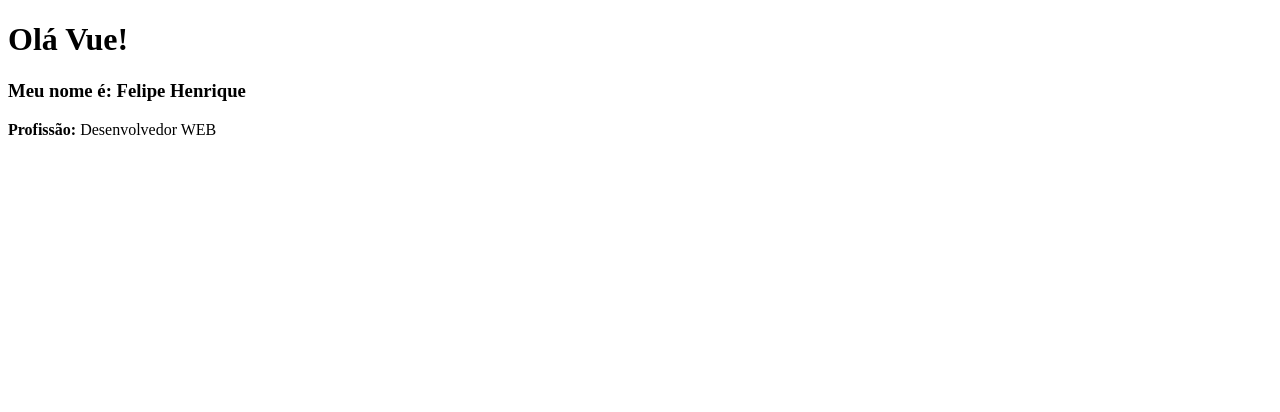
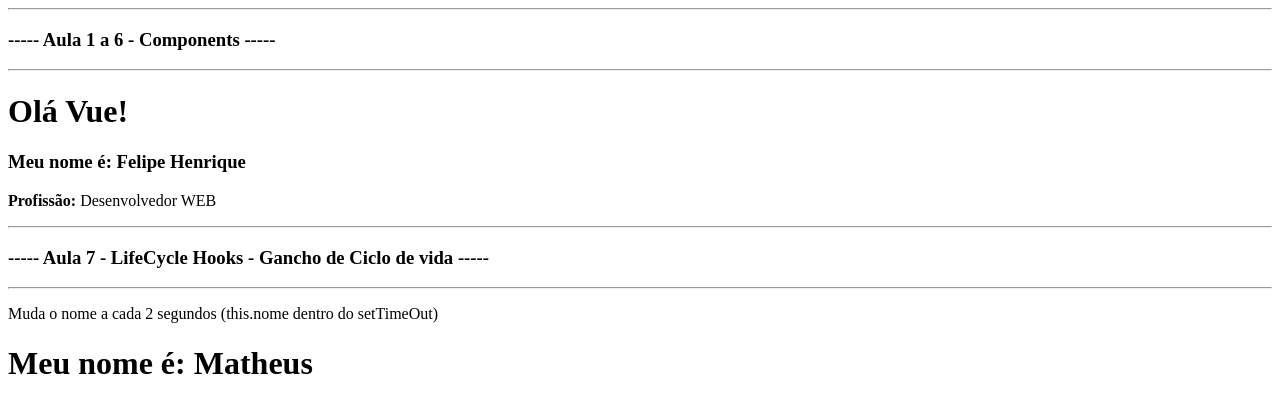
Before and after one commit to felipecabesssa/CursoVueMatheusYoutube, a Vue app in the folder projeto_vue/: page / in a window 1280 px wide. Shown: the top 412 px of the page. Built offline with nearby package versions, Linux system fonts and the light colour scheme.

Commit message:
LifeCycle Hooks - Ciclo de vida (gancho)

```diff
--- a/projeto_vue/src/App.vue
+++ b/projeto_vue/src/App.vue
@@ -1,14 +1,24 @@
 <template>
+  <hr>
+  <h3>----- Aula 1 a 6 - Components -----</h3>
+  <hr>
   <primeiroComponente />
+  <hr>
+  <h3>----- Aula 7 - LifeCycle Hooks - Gancho de Ciclo de vida -----</h3>
+  <hr>
+  <p>Muda o nome a cada 2 segundos (this.nome dentro do setTimeOut)</p>
+  <lyfeCycle />
 </template>
 
 <script>
 import PrimeiroComponente from './components/PrimeiroComponente.vue'
+import LyfeCycle from './components/LifeCycle.vue'
 
 export default {
   name: 'App',
   components: {
-    PrimeiroComponente
+    PrimeiroComponente,
+    LyfeCycle
   }
 }
 </script>
--- /dev/null
+++ b/projeto_vue/src/components/LifeCycle.vue
@@ -0,0 +1,24 @@
+<template>
+    <h1>Meu nome é: {{ nome }}</h1>
+</template>
+
+<script>
+export default {
+    name: 'LyfeCycle',
+    data(){
+        return {
+            nome: 'Ainda não sei'
+        }
+    },
+    created(){
+        setTimeout(() => {
+            this.nome = 'Felipe'
+        }, 2000)
+    },
+    mounted(){
+        setTimeout(() => {
+            this.nome = 'Matheus'
+        }, 4000)
+    }
+}
+</script>
```
